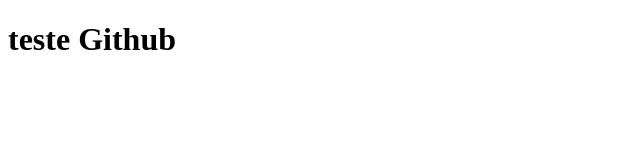
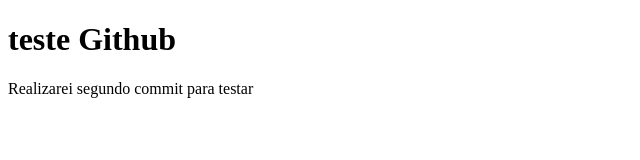
Before and after one commit to phelipecarlos96/teste-git, a plain HTML site: page index.html in a window 1280 px wide. Shown: the whole page, without its empty margins (0-640 px from the left). Drawn offline with Linux system fonts and the light colour scheme.

Commit message:
Realizando commit

```diff
--- a/index.html
+++ b/index.html
@@ -7,5 +7,6 @@
 </head>
 <body>
     <h1>teste Github</h1>
+    <p>Realizarei segundo commit para testar</p>
 </body>
 </html>
```
